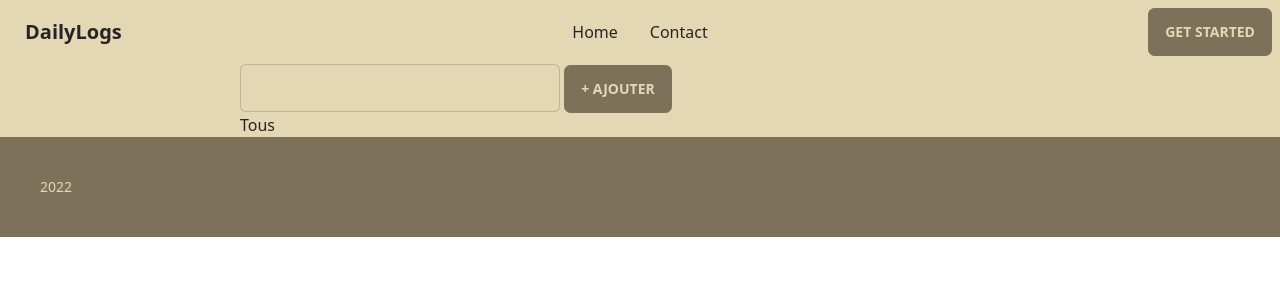
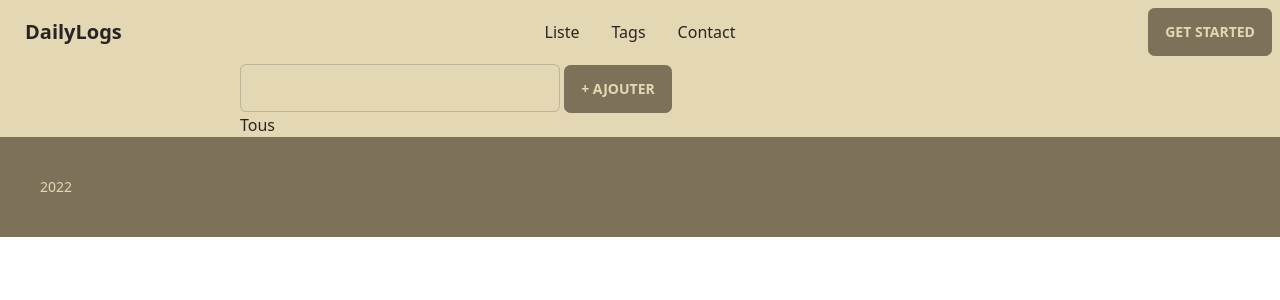
Before and after one commit to thi3rry/dailylogs, a SvelteKit app: page / in a window 1280 px wide. Shown: the top 300 px of the page. Built offline with nearby package versions, Linux system fonts and the light colour scheme; what short-unique-id would draw is missing.

Commit message:
feat: add Tags page in main navigation

```diff
--- a/src/components/MainMenu.svelte
+++ b/src/components/MainMenu.svelte
@@ -1,4 +1,5 @@
 <ul class={$$props.class} tabindex={$$props.tabindex}>
-    <li><a href="/">Home</a></li>
+    <li><a href="/">Liste</a></li>
+    <li><a href="/tags">Tags</a></li>
     <li><a href="/contact">Contact</a></li>
 </ul>
--- a/src/components/Navigation.svelte
+++ b/src/components/Navigation.svelte
@@ -10,7 +10,7 @@
             </label>
             <MainMenu tabindex="0" class="menu menu-compact dropdown-content mt-3 p-2 shadow bg-base-100 rounded-box w-52" />
         </div>
-        <a class="btn btn-ghost normal-case text-xl">DailyLogs</a>
+        <a class="btn btn-ghost normal-case text-xl" href="/">DailyLogs</a>
     </div>
     <div class="navbar-center hidden lg:flex">
         <MainMenu class="menu menu-horizontal p-0"/>
```
